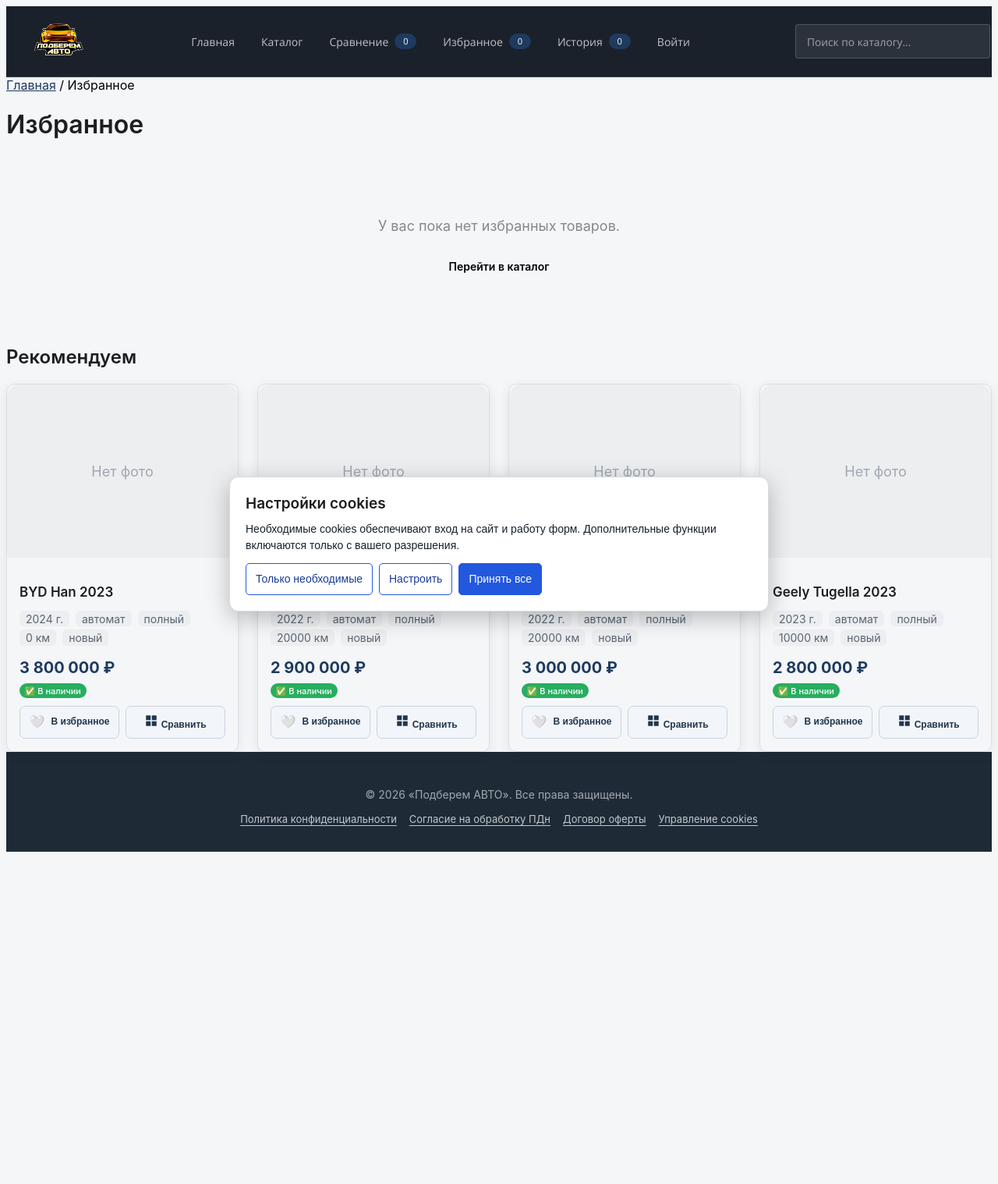
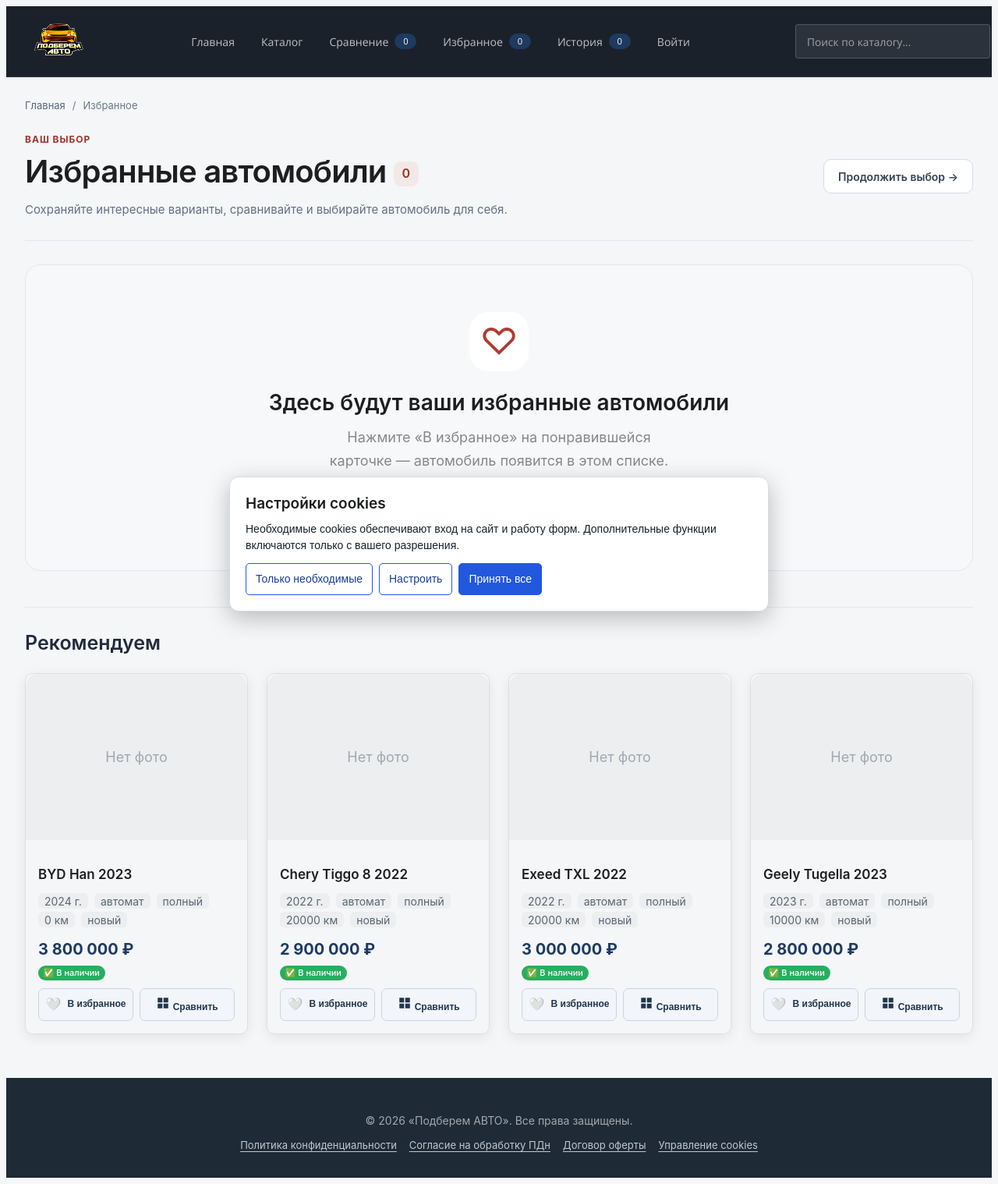
Before and after one commit to NetMann-git/django-auto-catalog-beget, a Django app: page /wishlist/ in a window 1280 px wide. Shown: the whole page at 78% size. Before the commit the page ends 1092 px from the top, so only its background shows below. Run offline with Django 5.2, Linux system fonts and the light colour scheme; data comes from the database, SQL or seed files in the repository; data that the repository does not hold is empty; some libraries are stand-ins or nearby versions.

Commit message:
избранное: обновить оформление страницы и пустого списка 82-33

```diff
--- /dev/null
+++ b/apps/wishlist/static/wishlist/css/wishlist-page.css
@@ -0,0 +1,32 @@
+/* Presentation only: existing wishlist event hooks and product cards retained. */
+.wishlist-page { max-width: 1280px; margin: 0 auto; padding: 28px 24px 56px; color: #202b3b; }
+.wishlist-page, .wishlist-page * { box-sizing: border-box; }
+.wishlist-page > .breadcrumbs { display: flex; flex-wrap: wrap; gap: 9px; margin-bottom: 28px; font-size: 13px; color: #6b7789; }
+.wishlist-page > .breadcrumbs a { color: #59677a; text-decoration: none; }
+.wishlist-page > .breadcrumbs a:hover { text-decoration: underline; }
+.wishlist-page__header { display: flex; align-items: center; justify-content: space-between; gap: 24px; margin-bottom: 30px; padding-bottom: 26px; border-bottom: 1px solid #e3e8ef; }
+.wishlist-page__eyebrow { color: #a33329; font-size: 12px; font-weight: 700; letter-spacing: 1px; text-transform: uppercase; margin: 0 0 10px; }
+.wishlist-page__header h1 { margin: 0; font-size: clamp(26px, 3.4vw, 40px); line-height: 1.2; letter-spacing: -.8px; }
+.wishlist-page__count { display: inline-flex; min-width: 32px; height: 32px; padding: 0 9px; align-items: center; justify-content: center; vertical-align: middle; border-radius: 9px; background: #f2e9e6; color: #96332a; font-size: 16px; letter-spacing: 0; }
+.wishlist-page__intro { margin: 12px 0 0; max-width: 620px; font-size: 15px; line-height: 1.7; color: #637085; }
+.wishlist-page .wishlist-page__catalog { display: inline-flex; align-items: center; justify-content: center; min-height: 44px; flex-shrink: 0; padding: 11px 18px; border: 1px solid #d6dde6; border-radius: 10px; background: #fff; color: #344155; font-size: 14px; font-weight: 600; text-decoration: none; }
+.wishlist-page .wishlist-page__catalog:hover { background: #f4f6f9; border-color: #adb8c7; }
+.wishlist-page #wishlist-grid { display: grid; grid-template-columns: repeat(4, minmax(0, 1fr)); gap: 22px; margin: 0; }
+.wishlist-page #wishlist-grid > .product-card { min-width: 0; width: 100%; margin: 0; }
+.wishlist-page__clear { display: block; margin: 22px 0 0 auto; padding: 10px 14px; min-height: 42px; border: 1px solid #e3e7ed; border-radius: 8px; background: #fff; color: #6c4650; font-size: 13px; cursor: pointer; }
+.wishlist-page__clear:hover { border-color: #d8aaa4; color: #9b3025; background: #fff4f2; }
+.wishlist-page .wishlist-note { margin: 24px 0 0; padding: 18px 20px; border: 1px solid #e2e7ee; border-radius: 12px; background: #f5f7fa; color: #59677a; font-size: 14px; line-height: 1.7; }
+.wishlist-page .wishlist-note a { color: #9b3025; text-decoration: underline; text-underline-offset: 3px; }
+.wishlist-page__empty { padding: 56px 24px; border: 1px solid #e2e7ee; border-radius: 20px; background: #f7f8fa; text-align: center; }
+.wishlist-page__empty-icon { display: grid; place-items: center; width: 76px; height: 76px; margin: 0 auto 22px; border-radius: 24px; background: #fff; color: #af3b30; font-size: 48px; line-height: 1; }
+.wishlist-page__empty h2 { font-size: clamp(21px, 2.5vw, 28px); line-height: 1.3; margin: 0 0 12px; }
+.wishlist-page__empty p { max-width: 470px; margin: 0 auto 24px; font-size: 15px; color: #657184; line-height: 1.7; }
+.wishlist-page .wishlist-page__catalog--primary { color: #fff; background: #b3382b; border-color: #b3382b; }
+.wishlist-page .wishlist-page__catalog--primary:hover { color: #fff; background: #942a20; border-color: #942a20; }
+.wishlist-page .recommended-section { margin-top: 46px; padding: 30px 0 0; border-top: 1px solid #e3e8ef; }
+.wishlist-page .recommended-section > .container { padding: 0; max-width: none; }
+.wishlist-page .recommended-section .section-title { margin: 0 0 24px; text-align: left; font-size: 25px; color: #202b3b; }
+.wishlist-page a:focus-visible, .wishlist-page button:focus-visible { outline: 3px solid #467db4; outline-offset: 3px; }
+@media (max-width: 1100px) { .wishlist-page #wishlist-grid { grid-template-columns: repeat(3, minmax(0, 1fr)); } }
+@media (max-width: 850px) { .wishlist-page__header { align-items: flex-start; flex-direction: column; gap: 18px; } .wishlist-page #wishlist-grid { grid-template-columns: repeat(2, minmax(0, 1fr)); gap: 16px; } }
+@media (max-width: 540px) { .wishlist-page { padding: 20px 16px 36px; } .wishlist-page #wishlist-grid { grid-template-columns: minmax(0, 1fr); } .wishlist-page__empty { padding: 36px 20px; } .wishlist-page__clear { margin-left: 0; } }
--- a/apps/wishlist/templates/wishlist/wishlist.html
+++ b/apps/wishlist/templates/wishlist/wishlist.html
@@ -4,25 +4,34 @@
 {% load static %}
 
 {% block extra_css %}
+    {{ block.super }}
     <link rel="stylesheet" href="{% static 'products/css/catalog/catalog.css' %}">
     <link rel="stylesheet" href="{% static 'products/css/availability.css' %}">
+    <link rel="stylesheet" href="{% static 'wishlist/css/wishlist-page.css' %}">
 {% endblock %}
 
 {% block title %}Избранное{% endblock %}
 
 {% block content %}
-<div class="container">
+<div class="container wishlist-page">
     <!-- Хлебные крошки -->
-    <nav class="breadcrumbs">
+    <nav class="breadcrumbs" aria-label="Хлебные крошки">
         <a href="/">Главная</a>
         <span>/</span>
         <span>Избранное</span>
     </nav>
-    <h1>Избранное</h1>
+    <header class="wishlist-page__header">
+        <div>
+            <p class="wishlist-page__eyebrow">Ваш выбор</p>
+            <h1>Избранные автомобили <span class="wishlist-page__count" data-wishlist-count>{{ products|length }}</span></h1>
+            <p class="wishlist-page__intro">Сохраняйте интересные варианты, сравнивайте и выбирайте автомобиль для себя.</p>
+        </div>
+        <a class="wishlist-page__catalog" href="{% url 'catalog:catalog' %}">Продолжить выбор →</a>
+    </header>
 
     <!-- Блок с карточками товаров (виден, если есть товары) -->
     <div id="wishlist-products" {% if not products %}style="display:none;"{% endif %}>
-        <div class="product-grid" id="wishlist-grid">
+        <div class="product-grid products-grid" id="wishlist-grid">
             {% for product in products %}
                 {% include "products/_product_card.html" with product=product %}
             {% endfor %}
@@ -30,23 +39,25 @@
 
         <button type="button"
                 id="clear-wishlist"
-                class="btn btn-outline"
+                class="wishlist-page__clear"
                 data-url="{% url 'wishlist:clear' %}">
-            ✕ Очистить избранное
+            Очистить избранное
         </button>
 
         {% if is_guest %}
             <p class="wishlist-note">
-                💡 Ваше избранное сохраняется временно.
-                <a href="{% url 'users:login' %}?next={{ request.path }}">Войдите</a> или зарегистрируйтесь, чтобы сохранить его навсегда.
+                Вы сохраняете автомобили как гость. Список связан с текущей сессией браузера.
+                <a href="{% url 'users:login' %}?next={{ request.path }}">Войдите</a> или зарегистрируйтесь, для работы с избранным в личном кабинете.
             </p>
         {% endif %}
     </div>
 
     <!-- Сообщение, если избранное пусто -->
-    <div id="empty-wishlist" {% if products %}style="display:none;"{% endif %}>
-        <p>У вас пока нет избранных товаров.</p>
-        <a href="{% url 'catalog:catalog' %}" class="btn">Перейти в каталог</a>
+    <div class="wishlist-page__empty" id="empty-wishlist" {% if products %}style="display:none;"{% endif %}>
+        <div class="wishlist-page__empty-icon" aria-hidden="true">♡</div>
+        <h2>Здесь будут ваши избранные автомобили</h2>
+        <p>Нажмите «В избранное» на понравившейся карточке — автомобиль появится в этом списке.</p>
+        <a href="{% url 'catalog:catalog' %}" class="wishlist-page__catalog wishlist-page__catalog--primary">Перейти в каталог</a>
     </div>
 
     {% include "recommendations/_recommended_block.html" with recommended_products=recommended_products wishlist_ids=wishlist_ids %}
```
